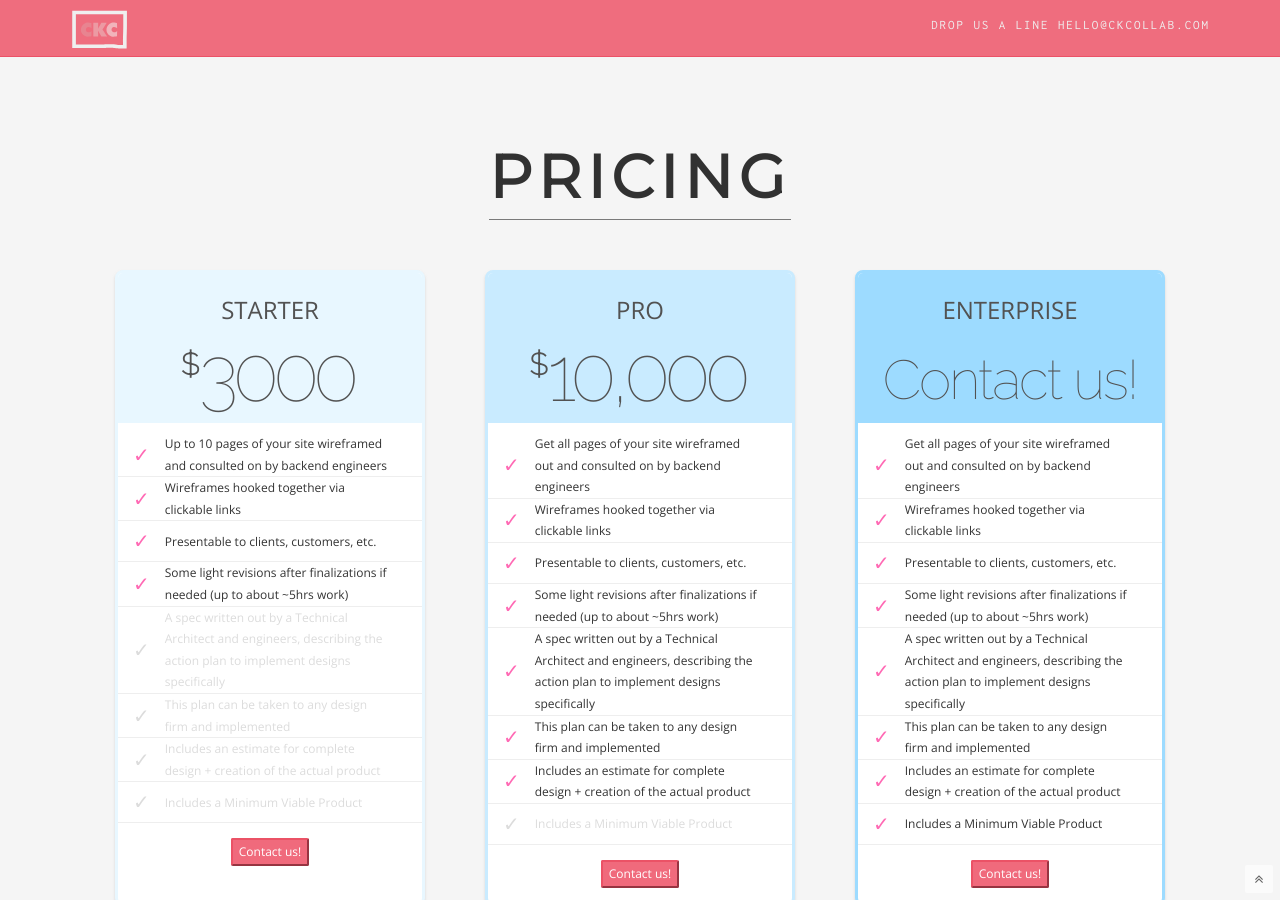
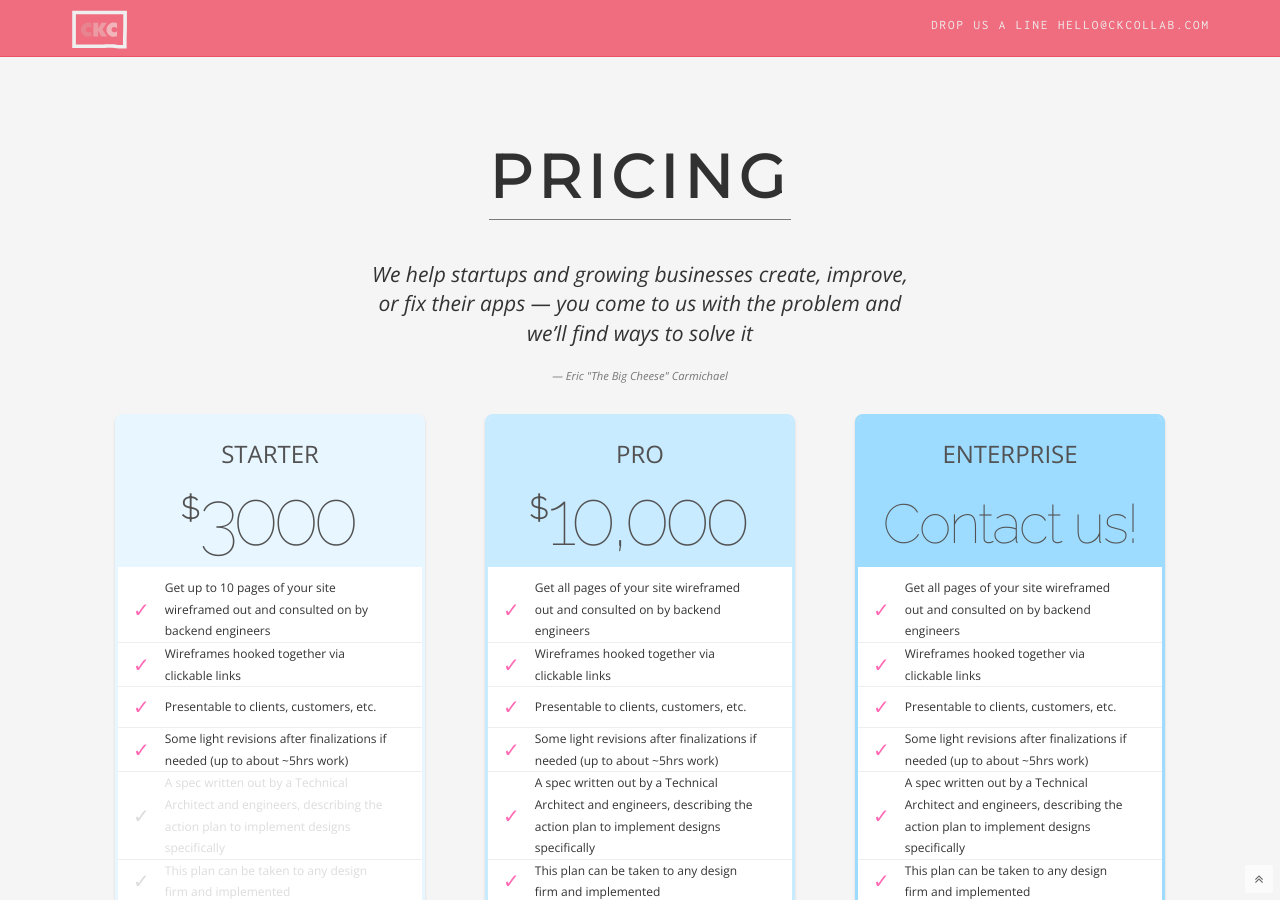
Before and after one commit to ckcollab/ckcollab, a Jekyll site: the page built from index.html, in a window 1280 px wide and 900 px high, scrolled down 1951 px. Built offline with Jekyll 4.4.1, drawn with Linux system fonts in a browser that asks for light colours.

Commit message:
add quote above pricing

```diff
--- a/index.html
+++ b/index.html
@@ -1592,6 +1592,14 @@
                 <div class="col-md-12 text-center">
                     <h1 class="pricing-details-title font-alt">Pricing</h1>
                 </div>
+
+                <div class="col-md-6 col-md-offset-3 text-center">
+                    <blockquote>
+                        <p class="lead">We help startups and growing businesses create, improve, or fix their apps — you come to us with the problem and we’ll find ways to solve it</p>
+                        <footer>Eric "The Big Cheese" Carmichael</footer>
+                    </blockquote>
+                </div>
+
                 <div class="col-md-12 card-deck">
                     <div class="card card-starter">
                         <div class="card-body">
@@ -1599,7 +1607,7 @@
                                 <h5 class="card-title">STARTER</h5>
                                 <div class="tier-cost"><span class="dollar-sign">$</span>3000</div>
                             </div>
-                            <div class="tier-item">Up to 10 pages of your site wireframed and consulted on by backend
+                            <div class="tier-item">Get up to 10 pages of your site wireframed out and consulted on by backend
                                 engineers
                             </div>
                             <hr>
```
